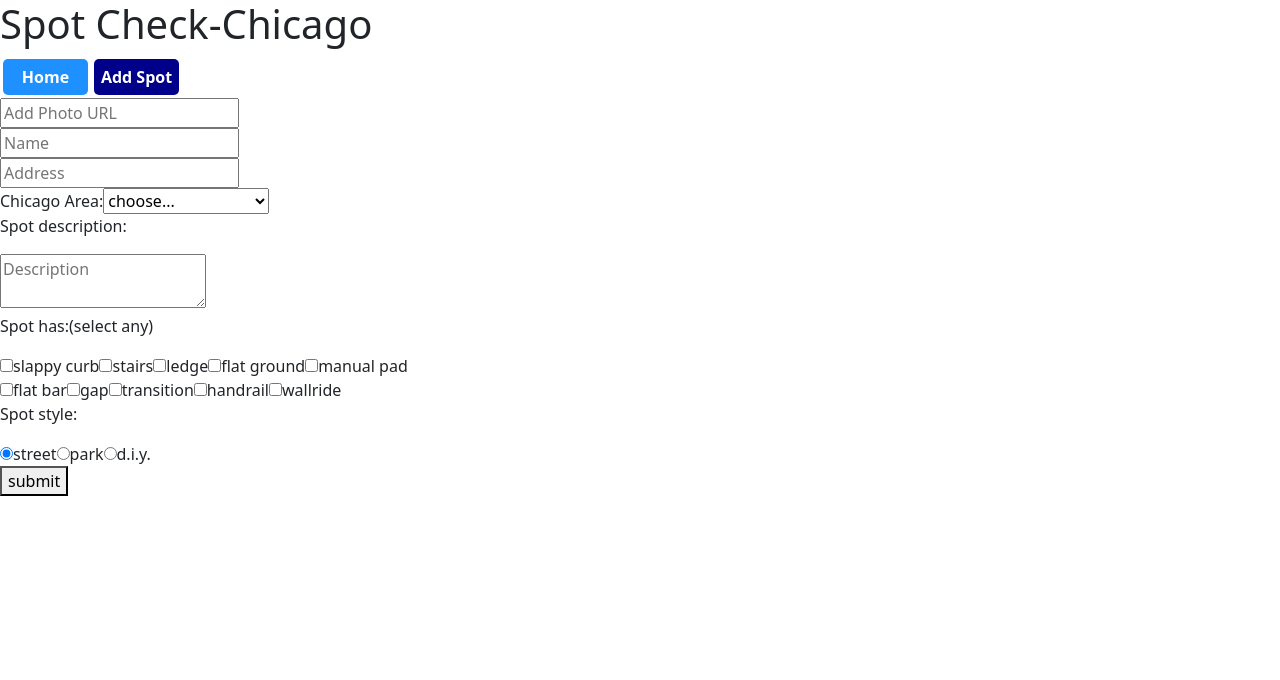
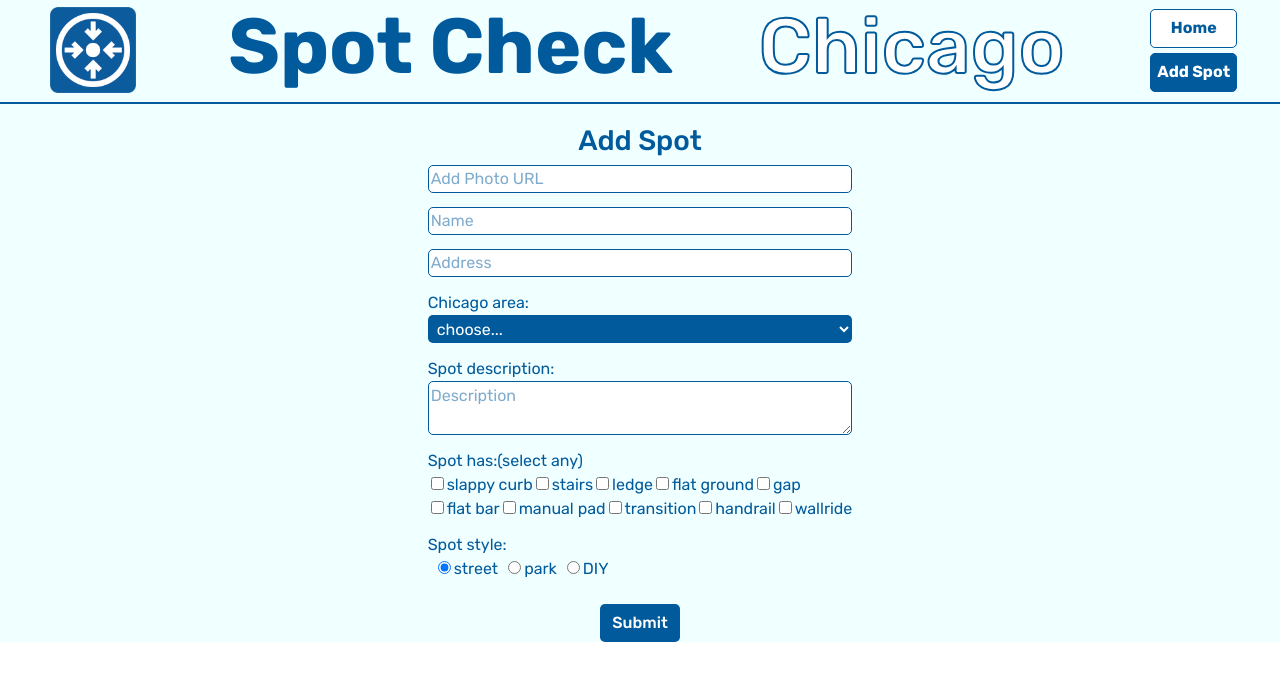
Before and after one commit to jedwardmook/phase-2-project, a React (Create React App) app: page /addspot in a window 1280 px wide. Shown: the top 680 px of the page. Built offline with nearby package versions, Linux system fonts and the light colour scheme; no server answers.

Commit message:
add fonts, changes newspot object, and change function, add browser switch

```diff
--- a/public/index.html
+++ b/public/index.html
@@ -2,7 +2,9 @@
 <html lang="en">
   <head>
     <meta charset="utf-8" />
-    <link rel="icon" href="%PUBLIC_URL%/favicon.ico" />
+    <link rel="preconnect" href="https://fonts.googleapis.com">
+    <link rel="preconnect" href="https://fonts.gstatic.com" crossorigin>
+    <link href="https://fonts.googleapis.com/css2?family=Rubik:ital,wght@0,400;0,500;0,700;1,400;1,500;1,700&display=swap" rel="stylesheet">
     <meta name="viewport" content="width=device-width, initial-scale=1" />
     <meta name="theme-color" content="#000000" />
     <meta
@@ -12,7 +14,6 @@
     <title>React App</title>
   </head>
   <body>
-    <noscript>You need to enable JavaScript to run this app.</noscript>
     <div id="root"></div>
   </body>
 </html>
--- a/src/AddForm.js
+++ b/src/AddForm.js
@@ -1,55 +1,93 @@
 import React, {useState} from "react";
 
 function AddForm({addNewSpot}) {
-    const [photo, setPhoto] = useState("")
-    const [name, setName] = useState("");
-    const [address, setAddress]= useState("");
-    const [area, setArea]= useState("choose...");
-    const [slappyCurb, setSlappyCurb]= useState(false);
-    const [stairs, setStairs]= useState(false)
-    const [ledge, setLedge]= useState(false)
-    const [flatGround, setFlatGround]= useState(false)
-    const [manualPad, setManualPad]= useState(false)
-    const [flatBar, setFlatBar]= useState(false)
-    const [gap, setGap]= useState(false)
-    const [transition, setTransition]= useState(false)
-    const [handrail, setHandrail]= useState(false)
-    const [wallride, setWallride]= useState(false)
-    const [description, setDescription] = useState('')
-    const [style, setStyle]= useState("street")
+    // const [photo, setPhoto] = useState("")
+    // const [name, setName] = useState("");
+    // const [address, setAddress]= useState("");
+    // const [area, setArea]= useState("choose...");
+    // const [slappyCurb, setSlappyCurb]= useState(false);
+    // const [stairs, setStairs]= useState(false)
+    // const [ledge, setLedge]= useState(false)
+    // const [flatGround, setFlatGround]= useState(false)
+    // const [manualPad, setManualPad]= useState(false)
+    // const [flatBar, setFlatBar]= useState(false)
+    // const [gap, setGap]= useState(false)
+    // const [transition, setTransition]= useState(false)
+    // const [handrail, setHandrail]= useState(false)
+    // const [wallride, setWallride]= useState(false)
+    // const [description, setDescription] = useState('')
+    // const [style, setStyle]= useState("street")
+       const [spotData, setSpotData] = useState({
+            spotImage: '',
+            spotName: '',
+            spotAddress: '',
+            spotArea:'choose...',
+            attribute: {
+                slappyCurb: false,
+                stairs: false,
+                ledge: false,
+                flatGround: false,
+                manualPad: false,
+                flatBar: false,
+                gap: false,
+                transition: false,
+                handrail: false,
+                wallride: false,
+            },
+            description: '',
+            style: 'street',
+        })
 
+    function handleChange(e){
+        const name = e.target.name;
+        let value = e.target.value;
+
+        if (e.target.type === "checkbox"){
+            value = e.target.checked
+        }
+
+    setSpotData({
+            ...spotData,
+            [name]: value,
+            spotData: {
+                ...spotData.attribute,
+                [name]:value,
+                }
+            })
+    }
 
     function handleSubmit(e){
         e.preventDefault()
-        const newSpotObj= {
-            spotImage: photo,
-            spotName: name,
-            spotAddress: address,
-            spotArea: area,
-            slappyCurb: slappyCurb,
-            stair: stairs,
-            ledge: ledge,
-            flatGround: flatGround,
-            manualPad: manualPad,
-            flatBar: flatBar,
-            gap: gap,
-            transition: transition,
-            handrail: handrail,
-            wallride: wallride,
-            description: description,
-            style: style,
-        }
-        fetch("http://localhost:3000/spots", {
-            method: 'POST',
-            headers: {
-                'Content-type' : 'application/json',
-            },
-            body: JSON.stringify(newSpotObj)
-        })
-            .then((resp) => resp.json())
-            .then((newSpotObj) => {
-        addNewSpot(newSpotObj)
-        })
+        console.log(spotData)
+    //     const newSpotObj= {
+    //         spotImage: photo,
+    //         spotName: name,
+    //         spotAddress: address,
+    //         spotArea: area,
+    //         slappyCurb: slappyCurb,
+    //         stair: stairs,
+    //         ledge: ledge,
+    //         flatGround: flatGround,
+    //         manualPad: manualPad,
+    //         flatBar: flatBar,
+    //         gap: gap,
+    //         transition: transition,
+    //         handrail: handrail,
+    //         wallride: wallride,
+    //         description: description,
+    //         style: style,
+    //     }
+        // fetch("http://localhost:3000/spots", {
+        //     method: 'POST',
+        //     headers: {
+        //         'Content-type' : 'application/json',
+        //     },
+        //     body: JSON.stringify(newSpotObj)
+        // })
+        //     .then((resp) => resp.json())
+        //     .then((newSpotObj) => {
+        // addNewSpot(newSpotObj)
+        // })
     }
 
 
@@ -57,30 +95,37 @@ function AddForm({addNewSpot}) {
     return (
         <div>
             <form id="add-form" onSubmit={handleSubmit}>
+            <h3 id="title">Add Spot</h3>
              <input
+                id="photo-input"
+                name="spotImage"
                 type="text"
-                value={photo}
+                value={spotData.spotImage}
                 placeholder="Add Photo URL"
-                onChange={(e) => setPhoto(e.target.value)}
+                onChange={handleChange}
                 /><br/>
             <input
+                id="name-input"
                 type="text"
-                value={name}
+                name="spotName"
+                value={spotData.spotName}
                 placeholder="Name"
-                onChange={(e) => setName(e.target.value)}
+                onChange={handleChange}
                 /><br/>
             <input
+                id="address-input"
                 type="text"
-                value={address}
+                name="spotAddress"
+                value={spotData.spotAddress}
                 placeholder="Address"
-                onChange={(e) => setAddress(e.target.value)}
+                onChange={handleChange}
                 /><br/>
-            <label for="Chicago Area">Chicago Area: </label>
+            <p id="form-area">Chicago area: </p>
             <select
-                value={area}
-                name="Chicago Area"
-                id="Chicago Area"
-                onChange={(e) => setArea(e.target.value)}>
+                value={spotData.spotArea}
+                name="spotArea"
+                id="form-dropdown"
+                onChange={handleChange}>
                 <option value="choose...">choose...</option>
                 <option value="Far North Side">Far North Side</option>
                 <option value="Northwest Side">Northwest Side</option>
@@ -92,45 +137,61 @@ function AddForm({addNewSpot}) {
                 <option value="Far Southwest Side">Far Southwest Side</option>
                 <option value="Far Southeast Side">Far Southeast Side</option>
             </select><br/>
-            <p>Spot description:</p>
+            <p id="form-description">Spot description:</p>
             <textarea
+                id="form-textarea"
                 type="text"
-                value={description}
+                name="description"
+                value={spotData.description}
                 placeholder="Description"
-                onChange={(e) => setDescription(e.target.value)}
+                onChange={handleChange}
                 /><br/>
-            <p>Spot has:(select any)</p>
-            <div>
-            <input type="checkbox" onChange={(e) => setSlappyCurb(!slappyCurb)} checked={slappyCurb} value="slappy curb"/>slappy curb
-            <input type="checkbox" onChange={(e) => setStairs(!stairs)} checked={stairs} value="stairs"/>stairs
-            <input type="checkbox" onChange={(e) => setLedge(!ledge)} checked={ledge} value="ledge"/>ledge
-            <input type="checkbox" onChange={(e) => setFlatGround(!flatGround)} checked={flatGround} value="flat ground"/>flat ground
-            <input type="checkbox" onChange={(e) => setManualPad(!manualPad)} checked={manualPad} value="manual pad"/>manual pad<br/>
-            <input type="checkbox" onChange={(e) => setFlatBar(!flatBar)} checked={flatBar} value="flat bar"/>flat bar
-            <input type="checkbox" onChange={(e) => setGap(!gap)} checked={gap} value="gap"/>gap
-            <input type="checkbox" onChange={(e) => setTransition(!transition)} checked={transition} value="transition"/>transition
-            <input type="checkbox" onChange={(e) => setHandrail(!handrail)} checked={handrail} value="handrail"/>handrail
-            <input type="checkbox" onChange={(e) => setWallride(!wallride)} checked={wallride} value="wallride"/>wallride<br/>
+            <p id="form-attributes">Spot has:(select any)</p>
+            <div id="attribute-container">
+                <input id="attribute-check" type="checkbox" name="slappyCurb" onChange={handleChange} checked={spotData.attribute.slappyCurb} value="slappy curb"/>slappy curb
+                <input id="attribute-check" type="checkbox" name="stairs" onChange={handleChange} checked={spotData.attribute.stairs} value="stairs"/>stairs
+                <input id="attribute-check" type="checkbox" name="ledge" onChange={handleChange} checked={spotData.attribute.ledge} value="ledge"/>ledge
+                <input id="attribute-check" type="checkbox" name="flatGround" onChange={handleChange} checked={spotData.attribute.flatGround} value="flat ground"/>flat ground
+                <input id="attribute-check" type="checkbox" name="gap" onChange={handleChange} checked={spotData.attribute.gap} value="gap"/>gap
+                <br/>
+                <input id="attribute-check" type="checkbox" name="flatBar" onChange={handleChange} checked={spotData.attribute.flatBar} value="flat bar"/>flat bar
+                <input id="attribute-check" type="checkbox" name="manualPad" onChange={handleChange} checked={spotData.attribute.manualPad} value="manual pad"/>manual pad
+                <input id="attribute-check" type="checkbox" name="transition" onChange={handleChange} checked={spotData.attribute.transition} value="transition"/>transition
+                <input id="attribute-check" type="checkbox" name="handrail" onChange={handleChange} checked={spotData.attribute.handrail} value="handrail"/>handrail
+                <input id="attribute-check" type="checkbox" name="wallride" onChange={handleChange} checked={spotData.attribute.wallride} value="wallride"/>wallride
+                <br/>
             </div>
-            <p>Spot style:</p>
-            <div>
-            <input type="radio"
-                checked={style === "street"}
-                onChange={(e) => setStyle(e.target.value)}
-                value="street"/>
-            street
-            <input type="radio"
-                checked={style === "park"}
-                onChange={(e) => setStyle(e.target.value)}
-                value="park"/>
-            park
-            <input type="radio"
-                checked={style === "DIY"}
-                onChange={(e) => setStyle(e.target.value)}
-                value="DIY"/>
-            d.i.y.<br/>
+            <p id="form-style">Spot style:</p>
+            <div id="style-container">
+                <input type="radio"
+                id="style-radio"
+                name="style"
+                checked={spotData.style === "street"}
+                onChange={handleChange}
+                value="street"
+                />
+                    street
+                <input type="radio"
+                id="style-radio"
+                name="style"
+                checked={spotData.style === "park"}
+                onChange={handleChange}
+                value="park"
+                />
+                    park
+                <input type="radio"
+                id="style-radio"
+                name="style"
+                checked={spotData.style === "DIY"}
+                onChange={handleChange}
+                value="DIY"
+                />
+                    DIY
+                <br/>
             </div>
-            <button>submit</button>
+            <div id="form-button">
+                <button id="spot-submit">Submit</button>
+            </div>
            </form>
         </div>
 
--- a/src/Filter.js
+++ b/src/Filter.js
@@ -1,14 +1,13 @@
 import React from "react";
 
-function Filter({selectedArea, filterSelectedArea}){
+function Filter({selectedArea, filterSelectedArea, selectedAttribute, filterSelectedAttribute}){
 
     return (
         <div id="filter">
-            <hr />
-            <h3>Where do you want to skate? </h3>
+            <h4 id="question">Where do you want to skate? </h4>
             <select
                 name="Chicago Area"
-                id="Chicago Area"
+                id="dropdown"
                 onChange={filterSelectedArea}
                 value={selectedArea}
                 >
@@ -22,7 +21,30 @@ function Filter({selectedArea, filterSelectedArea}){
                 <option value="South Side">South Side</option>
                 <option value="Far Southwest Side">Far Southwest Side</option>
                 <option value="Far Southeast Side">Far Southeast Side</option>
-            </select><br/>
+            </select>
+            <h4 id="attribute-question">What do you want to skate? </h4>
+            <div id="attribute-filter">
+                <input id="attribute-filter-check" type="checkbox" name="slappyCurb" value="slappy curb"/>Slappy Curb
+                <br/>
+                <input id="attribute-filter-check" type="checkbox" name="stairs" value="stairs"/>Stairs
+                <br/>
+                <input id="attribute-filter-check" type="checkbox" name="ledge" value="ledge"/>Ledge
+                <br/>
+                <input id="attribute-filter-check" type="checkbox" name="flatGround" value="flat ground"/>Flat Ground
+                <br/>
+                <input id="attribute-filter-check" type="checkbox" name="gap" value="gap"/>Gap
+                <br/>
+                <input id="attribute-filter-check" type="checkbox" name="flatBar" value="flat bar"/>Flat Bar
+                <br/>
+                <input id="attribute-filter-check" type="checkbox" name="manualPad" value="manual pad"/>Manual Pad
+                <br/>
+                <input id="attribute-filter-check" type="checkbox" name="transition" value="transition"/>Transition
+                <br/>
+                <input id="attribute-filter-check" type="checkbox" name="handrail" value="handrail"/>Handrail
+                <br/>
+                <input id="attribute-filter-check" type="checkbox" name="wallride" value="wallride"/>Wallride
+                <br/>
+            </div>
         </div>
     )
 }
--- a/src/Header.js
+++ b/src/Header.js
@@ -1,43 +1,54 @@
 import React from "react";
 import { NavLink } from "react-router-dom";
+import Spot_Check from "./spot_check.png";
 
 function Header() {
 
     const linkStyles = {
-        display: "inline-block",
-        width: "85px",
+        display: "block",
+        width: "87px",
+        height: "39px",
         padding: "6px",
-        margin: "3px",
-        background: "dodgerblue",
+        marginTop: "9px",
+        marginBottom: "-4px",
+        background: "white",
         textDecoration: "none",
-        color: "white",
+        color: "#005A9C",
         textAlign: "center",
-        borderRadius: "5px"
+        borderRadius: "5px",
+        border: "1px solid #005A9C",
       };
 
     return (
-        <div>
-          <h1>Spot Check-Chicago</h1>
+        <div id="header">
+            <img id="header_logo" src={Spot_Check} alt="Spot Check" />
+            <h1 id="header_solid"><strong>Spot Check</strong></h1><h1 id="header_outline">Chicago</h1>
+            <div id="nav">
             <NavLink
+                id="home"
                 to="/"
                 exact
                 style={linkStyles}
                 activeStyle={{
-              background: "darkblue",
+                background: "#005A9C",
+                color: "white",
                 }}
             >
                 <strong>Home</strong>
             </NavLink>
             <NavLink
+                id="add"
                 to="/addspot"
                 exact
                 style={linkStyles}
                 activeStyle={{
-              background: "darkblue",
+                background: "#005A9C",
+                color: "white",
                 }}
             >
                 <strong>Add Spot</strong>
             </NavLink>
+            </div>
             </div>
       );
 
--- a/src/Spot.js
+++ b/src/Spot.js
@@ -5,7 +5,7 @@ function Spot({clickedSpot}){
         gap, ledge, manualPad, slappyCurb, stair, handrail, wallride, transition} = clickedSpot
 
     return (
-       <div>
+       <div id="spot">
            <img src={spotImage} alt={spotName} />
            <h1>{spotName}</h1>
            <h3>{spotAddress}</h3>
--- a/src/index.css
+++ b/src/index.css
@@ -1,65 +1,294 @@
-body {
+/* body {
   margin: 5;
   font-family: -apple-system, BlinkMacSystemFont, 'Segoe UI', 'Roboto', 'Oxygen',
     'Ubuntu', 'Cantarell', 'Fira Sans', 'Droid Sans', 'Helvetica Neue',
     sans-serif;
   -webkit-font-smoothing: antialiased;
   -moz-osx-font-smoothing: grayscale;
+  font-family: 'Rubik', sans-serif;
+
+} */
+
+#root {
+  font-family: 'Rubik', sans-serif;
+  background-color: azure;
 }
 
+#header {
+  display: flex;
+  justify-content: space-around;
+  background-color: azure;
+  border-bottom: 2px solid #005A9C;
+}
+
+#header_logo {
+  max-width: 100px;
+  max-height: 100px;
+  padding:7px;
+}
+
+#header_solid {
+  color: #005A9C;
+  font-family: 'Rubik', sans-serif;
+  font-size: 78px;
+}
+
+#header_outline {
+  color: white;
+  font-size: 78px;
+  font-family: 'Rubik', sans-serif;
+  -webkit-text-stroke: 2px #005A9C;
+}
 
 #filter {
   float: left;
-  max-width: 200px;
+  max-width: 190px;
+  background-color: azure;
+  margin-top: 10px;
+  margin-left: 10px;
+  display: block;
+}
+
+#dropdown {
+  background-color: #005A9C;
+  width: 180px;
+  color: white;
+  padding: 5px;
+  font-size: 16px;
+  border: none;
+  border-radius: 5px;
+  cursor: pointer;
+}
+#dropdown:hover {
+  filter:opacity(90%);
+}
+
+#home:hover{
+  filter:opacity(60%)
+}
+#add:hover{
+  filter:opacity(60%);
+}
+
+#question {
+  color: #005A9C;
+  font-weight: 400;
+  margin-left: 10px;
+}
+
+#attribute-question {
+  color: #005A9C;
+  font-weight: 400;
+  margin-left: 10px;
+  margin-top: 20px;
+}
+
+#attribute-filter {
+  display: block;
+  position: relative;
+  margin-bottom: 12px;
+  margin-left: 3px;
+  cursor: pointer;
+  font-size: 18px;
+  color: #005A9C;
+}
+
+#attribute-filter-check {
+  margin-right: 3px;
+  margin-bottom: 5px;
+  cursor: pointer;
 }
 
 #add-form {
-  z-index: 2;
+  margin-top: 20px;
+  background-color: azure;
+  display: grid;
+  font-family: 'Rubik', sans-serif;
+  justify-content: center;
+}
+
+#title{
+  text-align: center;
+  color: #005A9C;
+  font-weight: 500;
+}
+
+#photo-input{
+  border-radius: 5px;
+  border: 1px solid #005A9C;
+  margin-bottom: -10px;
+}
+
+#name-input{
+  border-radius: 5px;
+  border: 1px solid #005A9C;
+  margin-bottom: -10px;
+}
+
+#address-input{
+  border-radius: 5px;
+  border: 1px solid #005A9C;
+  margin-bottom: -10px;
+}
+
+#form-dropdown{
+  background-color: #005A9C;
+  max-width: 424px;
+  height: 28px;
+  color: white;
+  padding: 5px;
+  font-size: 16px;
+  border: none;
+  border-radius: 5px;
+  cursor: pointer;
+  margin-bottom: -10px;
+}
+#form-dropdown:hover {
+  filter:opacity(90%);
+}
+
+#form-area{
+  color: #005A9C;
+  margin-bottom: 0px;
+}
+
+#form-description{
+  color: #005A9C;
+  margin-bottom: 0px;
+}
+
+#form-textarea{
+  border-radius: 5px;
+  border: 1px solid #005A9C;
+  margin-bottom: -10px;
+}
+
+#form-attributes{
+  color: #005A9C;
+  margin-bottom: 0px;
+}
+
+#attribute-container{
+  display: block;
+  position: relative;
+  margin-bottom: 12px;
+  cursor: pointer;
+  font-size: 16px;
+  color: #005A9C;
+}
+
+#attribute-check{
+  margin-left: 3px;
+  margin-right: 3px;
+  cursor: pointer;
+}
+
+#form-style{
+  color: #005A9C;
+  margin-bottom: 0px;
+}
+
+#style-container{
+  display: block;
+  position: relative;
+  cursor: pointer;
+  font-size: 16px;
+  color: #005A9C;
+}
+
+#style-radio{
+  margin-left: 10px;
+  margin-right: 3px;
+  margin-bottom: 30px;
+  cursor: pointer;
+}
+
+::placeholder {
+  color: #005A9C;
+  opacity: 50%;
+}
+
+#form-button{
+  display: flex;
+  align-items: center;
+  justify-content: center;
+}
+#spot-submit{
+  border:none;
+  padding: 7px;
+  border-radius: 5px;
+  background-color: #005A9C;
+  color:white;
+  width: 80px;
+  text-align: center;
+  font-weight: 500;
+}
+#spot-submit:hover{
+  filter: opacity(80%);
+}
+
+#spot{
+  background-color: azure;
+}
+
+#spot img{
+  max-width: 400px;
+  overflow: hidden;
 }
 
 #spot-container {
+  background-color: azure;
   display: grid;
-  grid-template-columns: repeat(auto-fit, minmax(12rem, 16rem));
-  gap: 1rem;
+  grid-template-columns: repeat(auto-fit, minmax(10rem, 16rem));
+  gap: .5rem;
   justify-content: center;
+  margin-top: 10px;
 }
 
 #spot-card {
   overflow: hidden;
-  box-shadow: 0 2px 20px lightgrey;
+  box-shadow: 0 2px 10px darkgrey;
   border-radius: 15px;
   display: flex;
   flex-direction: column;
-  justify-content: space-between;
+  justify-content: space-around;
   cursor: pointer;
+  background-color: white;
+  width: 250px;
+  height: 200px;
 }
 
 #spot-card img{
-  height: 12rem;
+  height: 140px;
+  object-fit: cover;
   width: 100%;
-  object-fit: cover;
-  margin-top: -10px;
+  margin-top: -15px;
 }
 
 #spot-card:hover {
-  filter:brightness(75%);
+  filter:brightness(125%);
 }
 
-#spot-card h3 {
+#spot-title {
   text-align: center;
-  margin-top: 0px;
+  margin-top: -10px;
+  font-size: 22px;
+  color: #005A9C;
+  font-family: 'Rubik', sans-serif;
 }
 
-#spot-card h5 {
+#spot-area {
   text-align: center;
-  margin-top: -10px;
-  color: rgb(87, 87, 87);
+  margin-top: -5px;
+  font-weight: lighter;
+  color: black;
+
 }
 
-#spot-card h6 {
-  color: dodgerblue;
+#spot-card p {
+  color: #005A9C;
+  font-weight: 400;
   text-align: right;
-  margin-top: -10px;
   margin-left: 20px;
   margin-right: 20px;
 }
```
Also changed, not shown: src/App.js (+14 -2 lines), src/SpotCard.js (+6 -4 lines), src/SpotContainer.js (+4 -4 lines), src/spot_check.png (added). Lines whose indentation alone changed are shown as unchanged.
